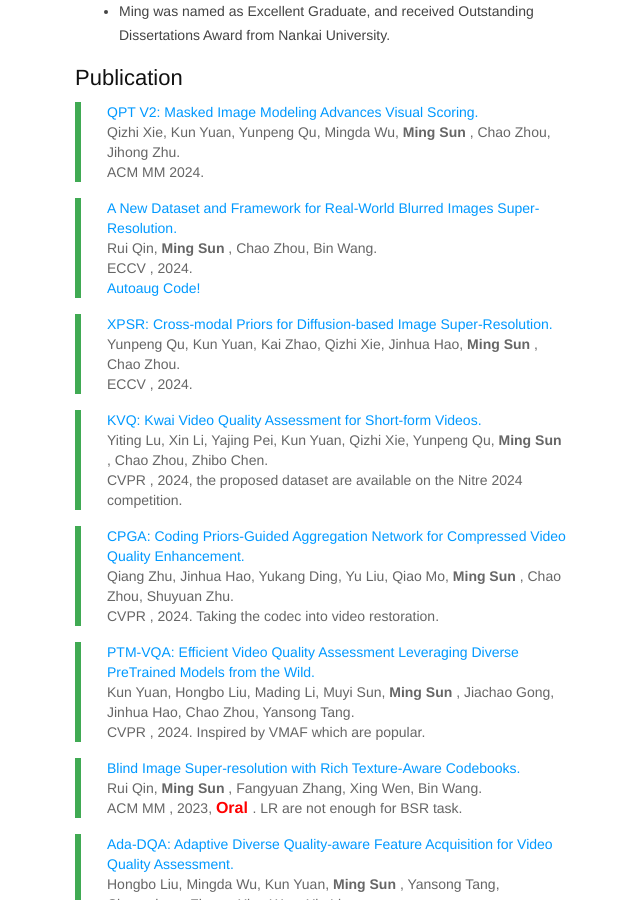
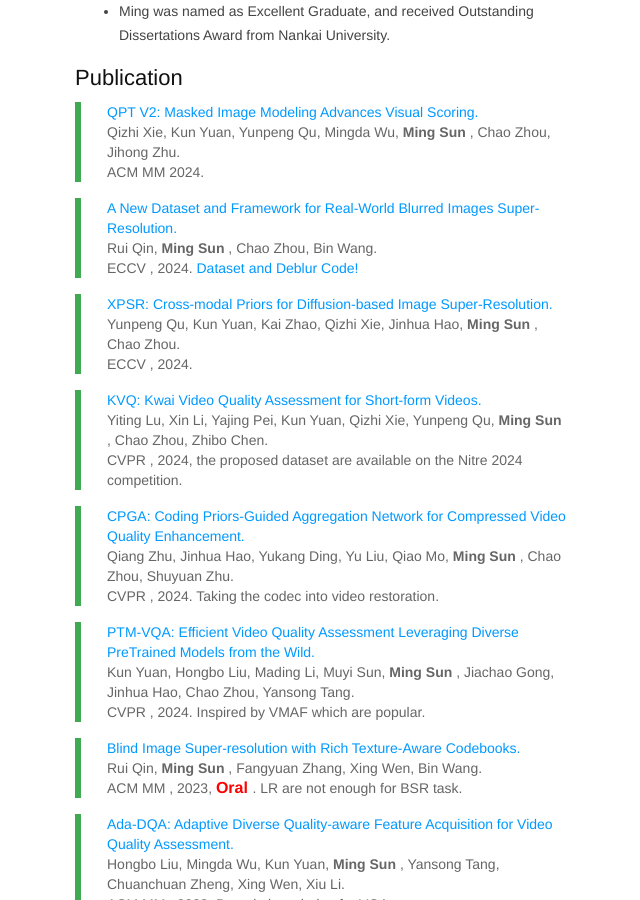
Before and after one commit to msunming/msunming.github.io, a Jekyll site: the page index.html, which Jekyll copies as it is, in a window 1280 px wide and 900 px high, scrolled down 1683 px. Shown: the whole window, without its empty margins (85-725 px from the left). Built offline with Jekyll 4.4.1, drawn with Linux system fonts in a browser that asks for light colours.

Commit message:
Update index.html

```diff
--- a/index.html
+++ b/index.html
@@ -513,8 +513,7 @@ pre .markdown .emphasis {
 			<p><a href="https://arxiv.org/pdf/2407.14880">
 			A New Dataset and Framework for Real-World Blurred Images Super-Resolution.</a><br />
 			Rui Qin, <strong> Ming Sun </strong>, Chao Zhou, Bin Wang. <br />
-			ECCV , 2024.  <br />
-			<a href="https://github.com/Imalne/PBaSR">Autoaug Code!</a></p>
+			ECCV , 2024.  <a href="https://github.com/Imalne/PBaSR">Dataset and Deblur Code!</a>  <br /> </p>
 		</blockquote>
 
 		<!-- -->
```
